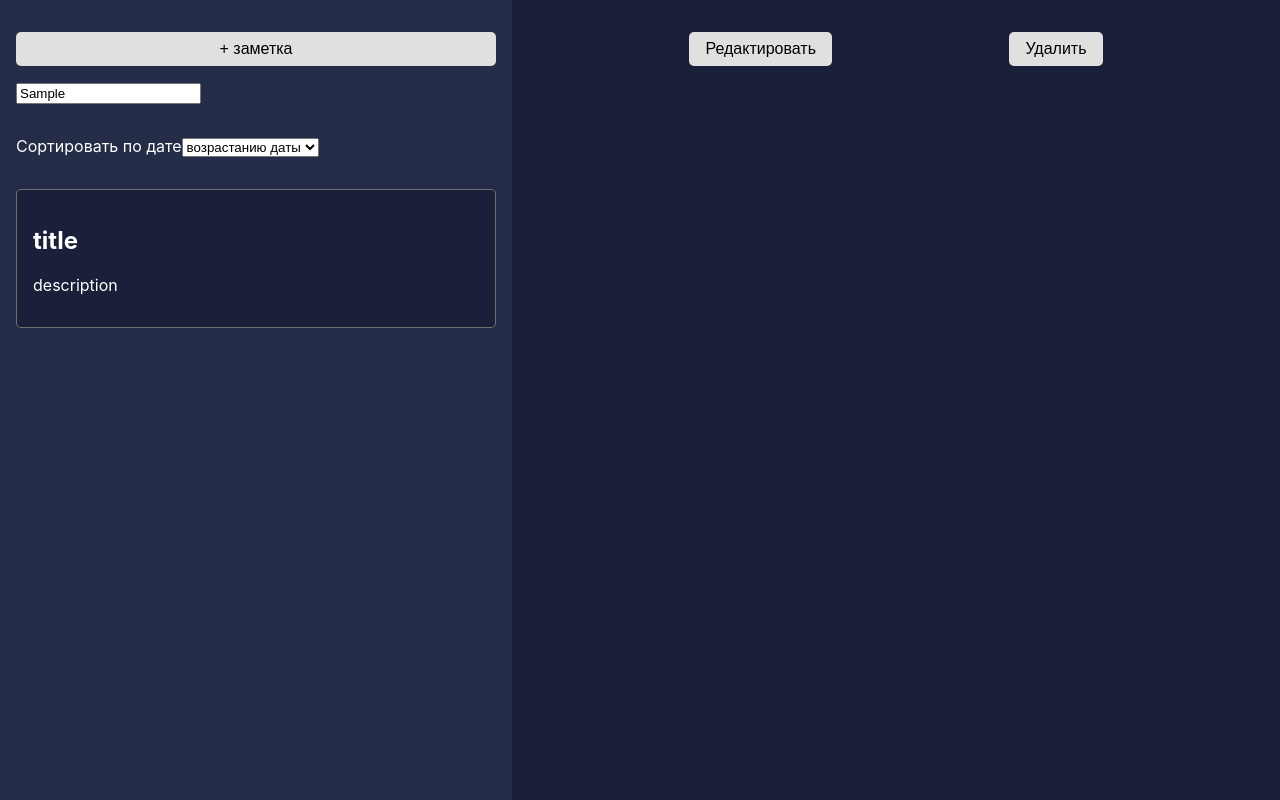
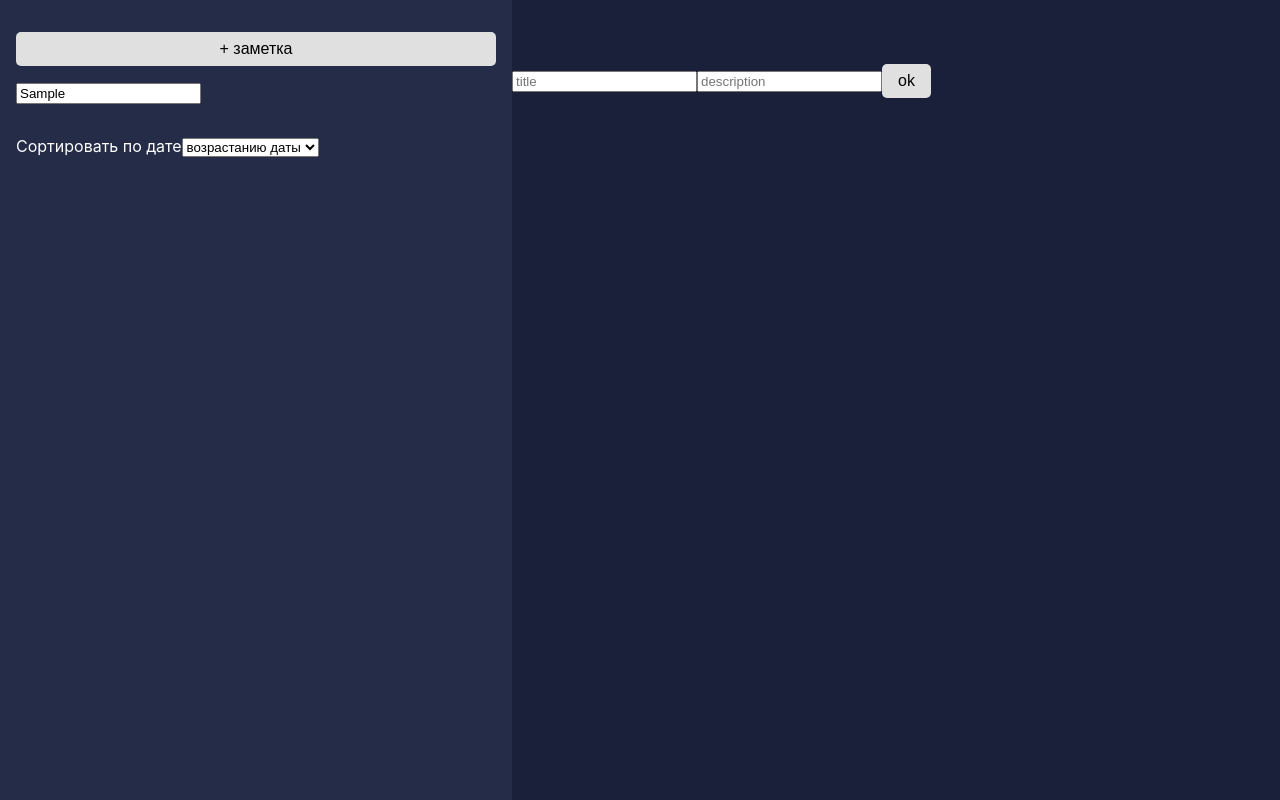
Before and after one commit to GloryFrS/tenzer, a React (Create React App) app: page / in a window 1280 px wide. Both pictures are taken after typing "Sample" into the empty fields and a click on the button "+ заметка". Built offline with nearby package versions, Linux system fonts and the light colour scheme.

Commit message:
button list

```diff
--- a/src/App.jsx
+++ b/src/App.jsx
@@ -4,19 +4,20 @@ import './App.css'
 
 const App = () => {
   const [activeNote, setActiveNote] = useState({})
+  const [activeNewNote, setActiveNewNote] = useState(false)
   const [notes, setNotes] = useState(localStorage.notes ? JSON.parse(localStorage.notes) : [])
 
-  const handleNewNote = (data) => {
-    data = {
-      title: 'title',
-      description: 'description',
+  const handleNewNote = ({ newTitle, newDescription }) => {
+    const newData = {
+      title: newTitle,
+      description: newDescription,
       dateAdd: new Date()
     }
     setNotes(prevNotes => {
-      localStorage.setItem('notes', JSON.stringify([...prevNotes, data]))
+      localStorage.setItem('notes', JSON.stringify([...prevNotes, newData]))
       return [
         ...prevNotes,
-        data
+        newData
       ]
     })
   }
@@ -34,12 +35,14 @@ const App = () => {
       <Sidebar
         setActiveNote={setActiveNote}
         notes={notes}
-        handleNewNote={handleNewNote}
         setNotes={setNotes}
+        handleActiveNewNote={setActiveNewNote}
       />
       <Main
         activeNote={activeNote}
         handleDeleteNote={handleDeleteNote}
+        handleNewNote={handleNewNote}
+        activeNewNote={activeNewNote}
       />
     </div>
   )
--- /dev/null
+++ b/src/Components/Main/ButtonsList.jsx
@@ -0,0 +1,4 @@
+import React from 'react'
+import { Button } from '../'
+
+export default ({ config = [] }) => config.map((item, index) => (<Button key={index} {...item.options}>{item.title}</Button>))
--- a/src/Components/Main/index.jsx
+++ b/src/Components/Main/index.jsx
@@ -1,29 +1,67 @@
-import React from 'react'
+import React, { useState } from 'react'
 import { Button } from '../'
+import ButtonsList from './ButtonsList'
 import './styles.css'
 
 export default (props) => {
+  const [newTitle, setNewTitle] = useState('')
+  const [newDescription, setNewDescription] = useState('')
   const { title, description } = props.activeNote
-  const { handleDeleteNote } = props
+  const {
+    handleDeleteNote,
+    handleNewNote,
+    activeNewNote
+  } = props
+
+  const handleChange = (e) => {
+    if (e.target.name === 'title') { setNewTitle(e.target.value) }
+    if (e.target.name === 'description') { setNewDescription(e.target.value) }
+  }
+
+  const buttonsEdit = [
+    {
+      title: 'Редактировать',
+      options: { disabled: !title && !description }
+    },
+    {
+      title: 'Удалить',
+      options: {
+        disabled: !title && !description,
+        onClick: handleDeleteNote
+      }
+    }
+  ]
+
   return (
     <div className='main'>
       <div className='main_buttons'>
-        <Button
-          disabled={!title && !description}
-        >
-          Редактировать
-        </Button>
-        <Button
-          disabled={!title && !description}
-          onClick={handleDeleteNote}
-        >
-          Удалить
-        </Button>
+        <ButtonsList config={title && description ? buttonsEdit : []} />
       </div>
       <div className='main_content'>
         <h1>{title}</h1>
         <p>{description}</p>
       </div>
+      {activeNewNote ? (
+        <div>
+          <form onSubmit={() => handleNewNote({ newTitle, newDescription })}>
+            <input
+              placeholder='title'
+              type='text'
+              name='title'
+              onChange={handleChange}
+              value={newTitle}
+            />
+            <input
+              placeholder='description'
+              type='text'
+              name='description'
+              onChange={handleChange}
+              value={newDescription}
+            />
+            <Button type='submit'>ok</Button>
+          </form>
+        </div>
+      ) : null}
     </div>
   )
 }
--- a/src/Components/Sidebar/index.jsx
+++ b/src/Components/Sidebar/index.jsx
@@ -5,9 +5,10 @@ import './styles.css'
 export default ({
   setActiveNote,
   notes,
-  handleNewNote,
-  setNotes
+  setNotes,
+  handleActiveNewNote
 }) => {
+
   const handleSorting = (e) => {
     const sortingArray = notes.slice().sort((a, b) => {
       const dateA = new Date(a.dateAdd)
@@ -26,7 +27,7 @@ export default ({
         <div className='sidebar_button'>
           <Button
             style={{ width: '100%' }}
-            onClick={() => handleNewNote()}
+            onClick={() => handleActiveNewNote((prevState) => !prevState)}
           >
             + заметка
           </Button>
```
